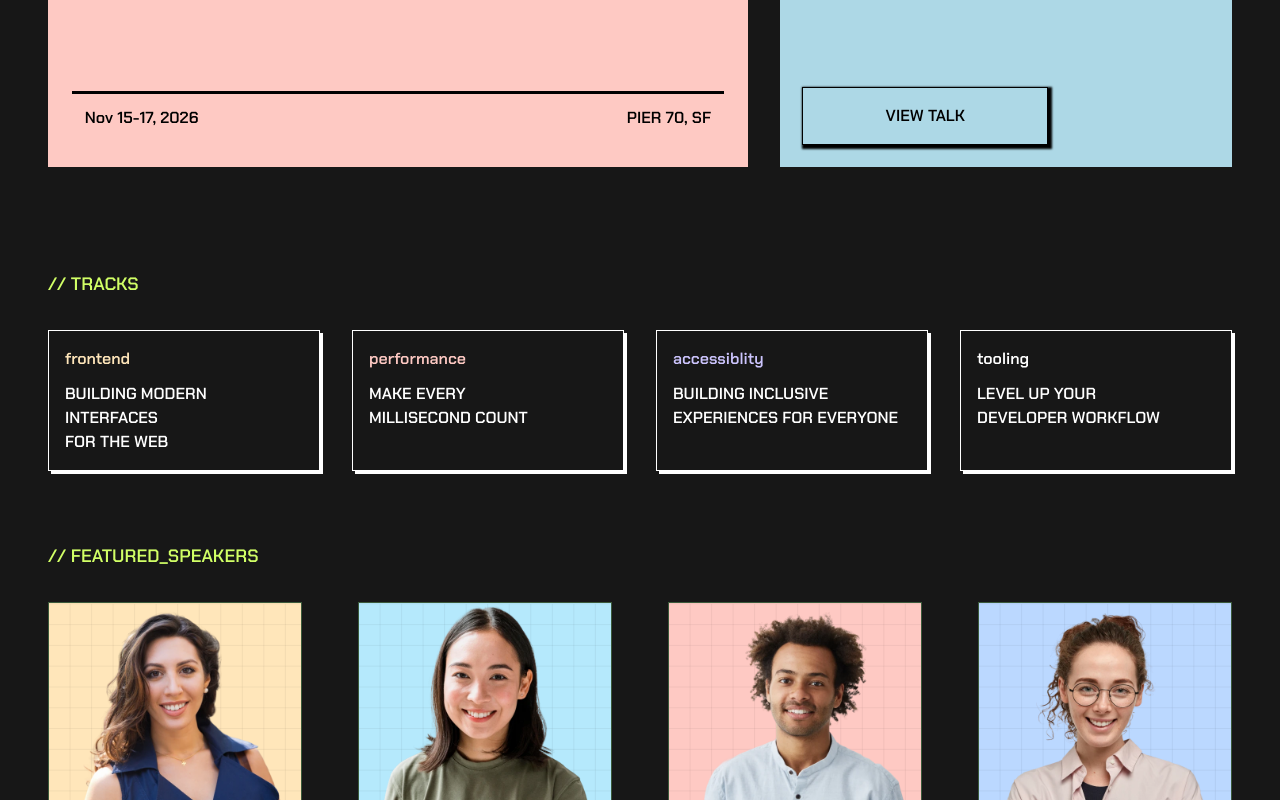
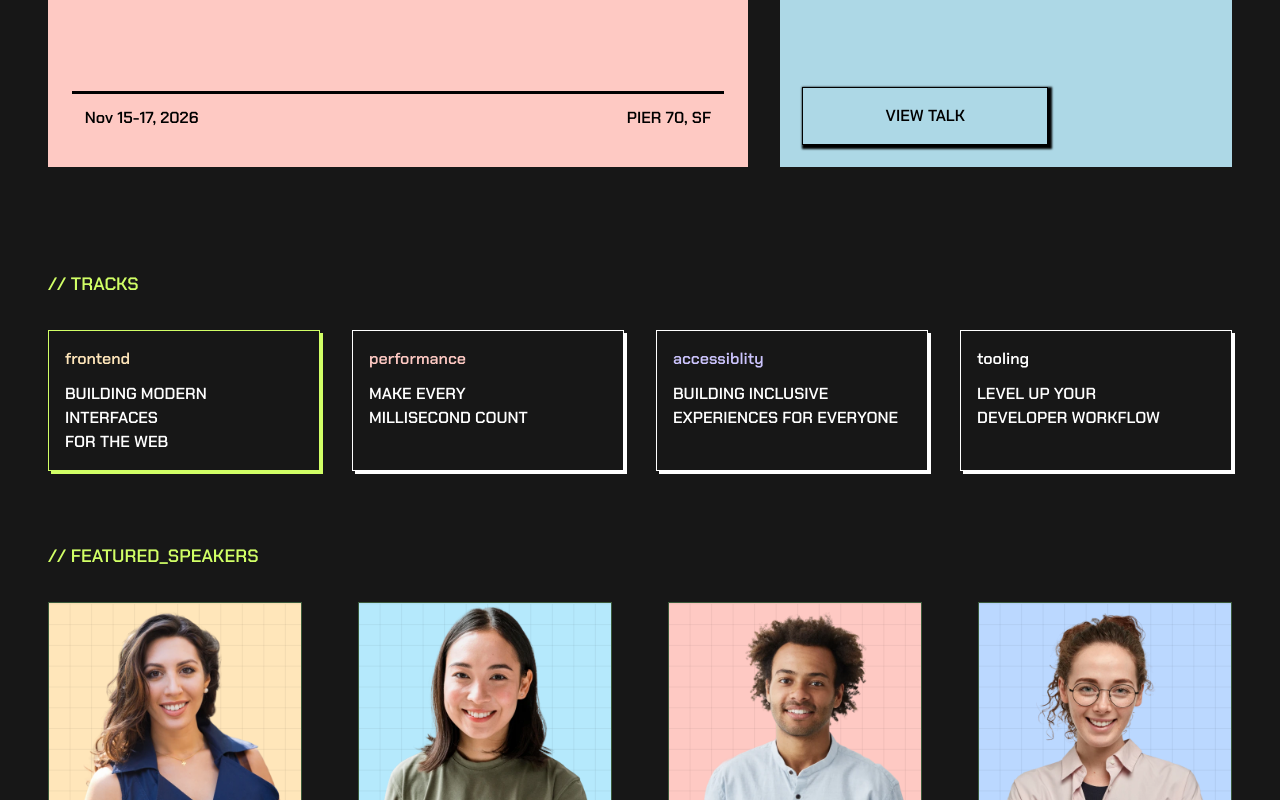
Before and after one commit to Tduncan14/TechConfernece, a Next.js app in the folder frontend/: page / in a window 1280 px wide. In both pictures the pointer is over the element 184 px from the left and 1221 px from the top of the page. Shown: the part 821-1621 px from the top of the page. Built offline with nearby package versions, Linux system fonts and the light colour scheme.

Commit message:
keep moving forward

```diff
--- a/frontend/src/app/style.css
+++ b/frontend/src/app/style.css
@@ -159,6 +159,18 @@
     padding: 1rem;
     border: 1px solid white;
     box-shadow: 3px 3px 0 white;
+
+}
+
+
+.performancesTrack>div:hover {
+    flex: 1;
+    padding: 1rem;
+    border: 1px solid #D1FF66;
+    cursor: pointer;
+    background-color: transparent;
+    box-shadow: 3px 3px 0 #D1FF66;
+
 
 }
 
```
